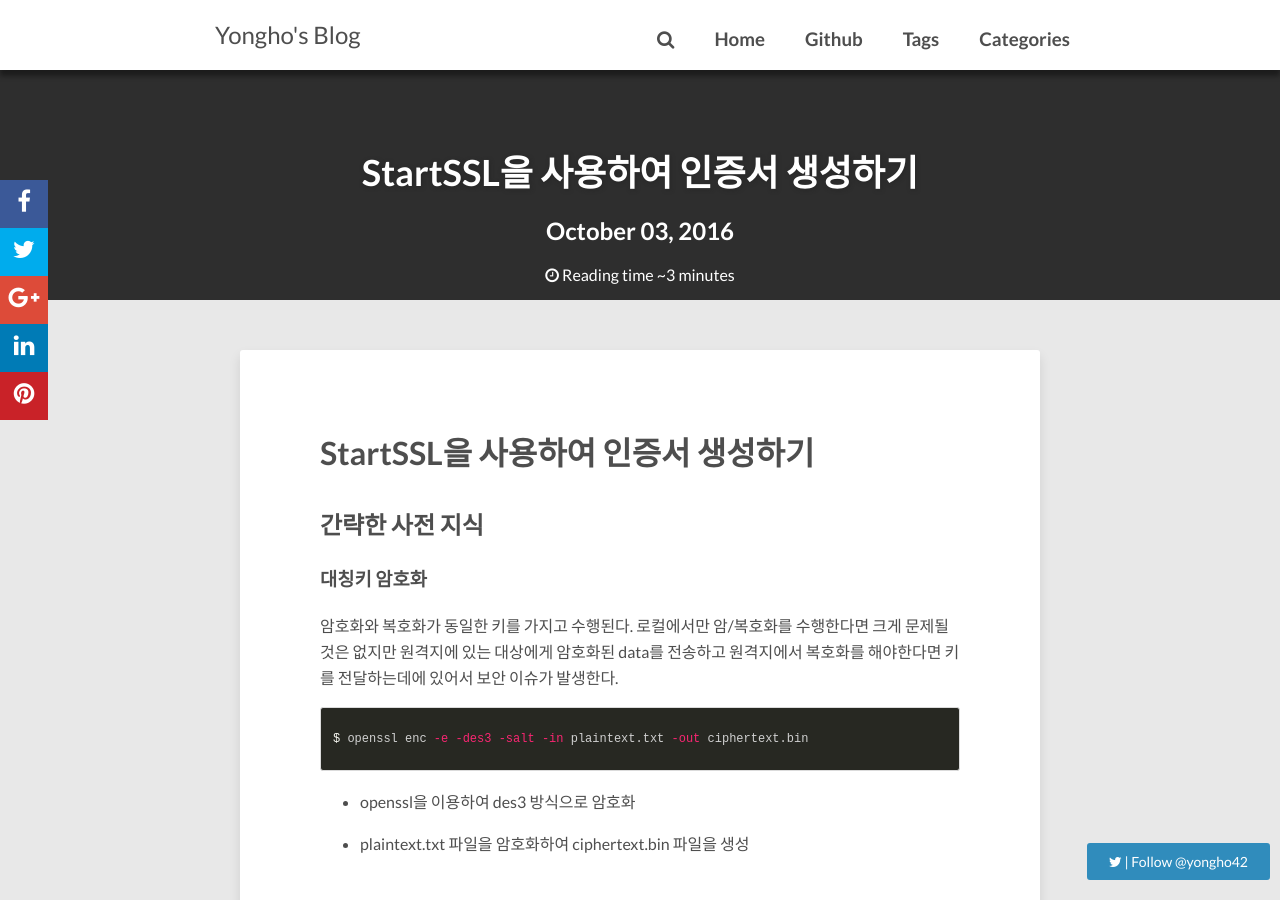
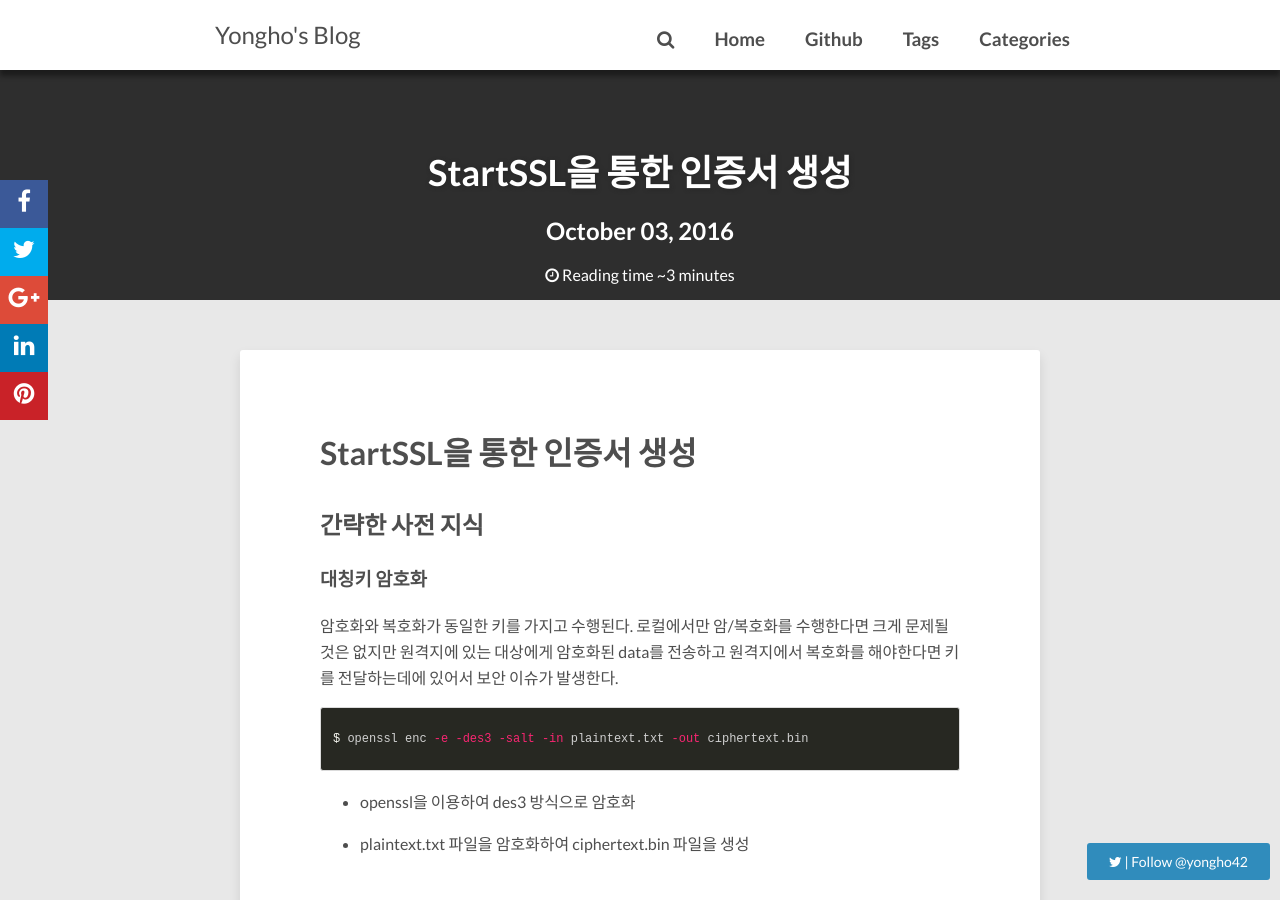
Before and after one commit to YonghoChoi/yonghochoi.github.io, a Jekyll site: the page built from _posts/2016-10-05-create-ssl-by-startssl.md, in a window 1280 px wide and 900 px high. Built offline with Jekyll 4.4.1, drawn with Linux system fonts in a browser that asks for light colours; nearby versions of some CDN libraries; comment, search, counter and statistics services are not loaded; some of the changed text lies outside the part shown.

Commit message:
StartSSL 관련 포스팅 수정
타이틀 변경

```diff
--- a/_posts/2016-10-05-create-ssl-by-startssl.md
+++ b/_posts/2016-10-05-create-ssl-by-startssl.md
@@ -1,6 +1,6 @@
 ---
 layout: post
-title:  "StartSSL을 사용하여 인증서 생성하기"
+title:  "StartSSL을 통한 인증서 생성"
 date:   2016-10-03 17:30:00 +0900
 tags: [security]
 ---
@@ -105,7 +105,7 @@ $ openssl rsautl -decrypt -inkey private.pem -in encrypttext.ssl -out decrypttex
 
 
 
-## StartSSL을 사용하여 인증서 만들기
+## StartSSL을 통해 인증서 만들기
 
 인증기관으로부터 인증서를 발급받아 사용하려면 그에 따른 비용이 발생하게 되는데, StartSSL은 무료이면서 대부분의 브라우저에서 지원을 하고 있다. 여기서 인증서를 만드는 과정은 위의 1~10 단계 가운데 1~3단계에 해당한다.
 
```
